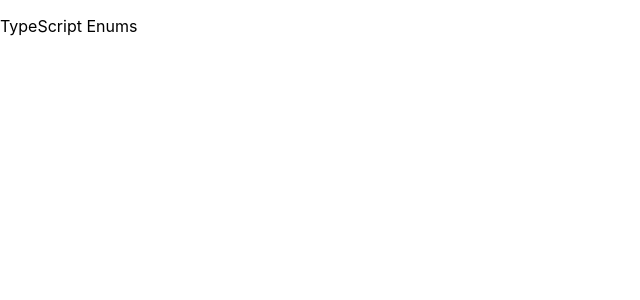
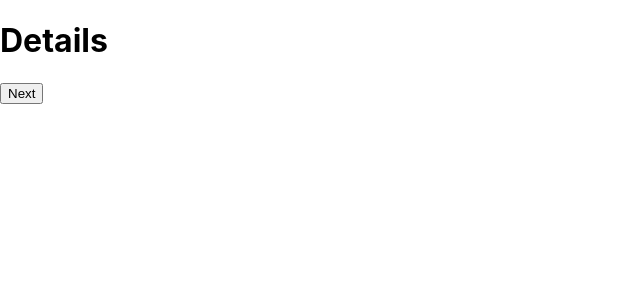
Before and after one commit to tjcchen/typescript-sharing, a React (Create React App) app in the folder src/reactapp/: page / in a window 1280 px wide. Shown: the top 300 px of the page, without its empty margins (0-640 px from the left). Built offline with nearby package versions, Linux system fonts and the light colour scheme.

Commit message:
feat: adding logic check

```diff
--- a/src/reactapp/src/App4.tsx
+++ b/src/reactapp/src/App4.tsx
@@ -7,10 +7,35 @@
  * https://react-typescript-cheatsheet.netlify.app/docs/basic/troubleshooting/types/#enum-types
  */
 
+import { useState } from "react";
+
+// Details
+// Shipping
+// Payment
+
 export default function App4() {
+    const [checkoutStep, setCheckoutStep] = useState('Details');
+
+    // Logic check
     return (
         <>
-            <p>TypeScript Enums</p>
+            { checkoutStep === 'Details' &&
+                <>
+                    <h1>Details</h1>
+                    <button type="button" onClick={() => setCheckoutStep('Shipping')}>Next</button>
+                </>
+            }
+            { checkoutStep === 'Shipping' &&
+                <>
+                    <h1>Shipping</h1>
+                    <button type="button" onClick={() => setCheckoutStep('Payment')}>Next</button>
+                </>
+            }
+            { checkoutStep === 'Payment' &&
+                <>
+                    <h1>Payment</h1>
+                </>
+            }
         </>
     );
 }
```
